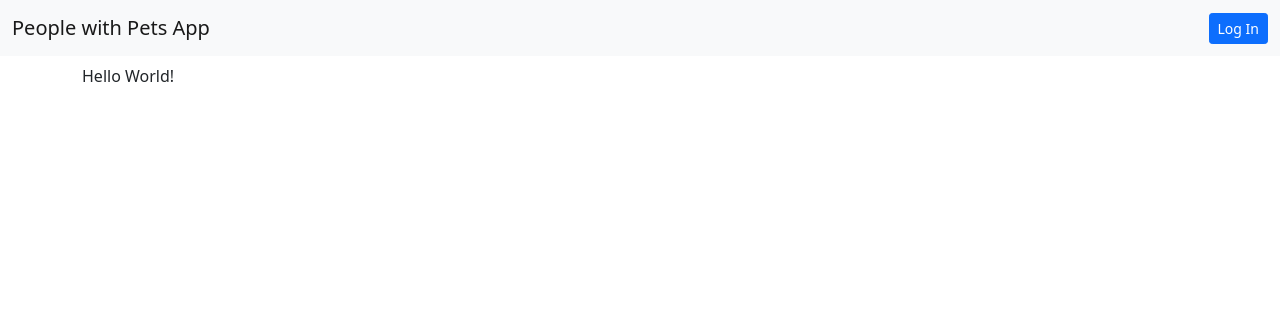
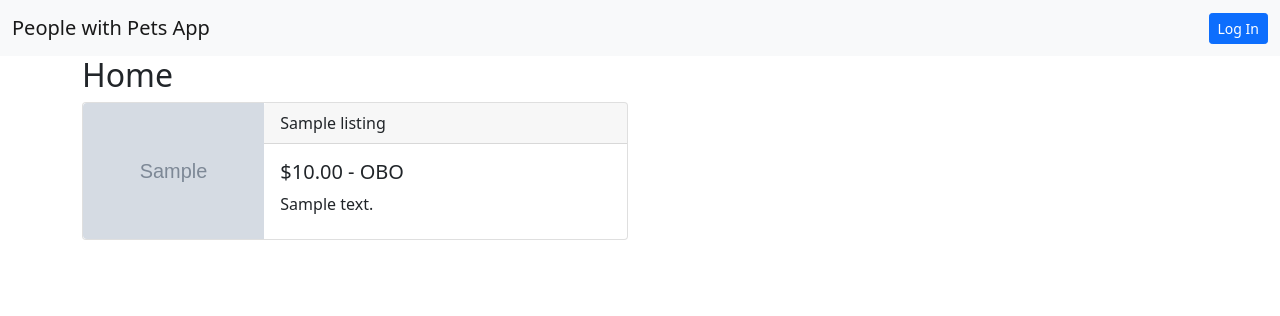
Before and after one commit to joelghill/SecondLifeSales, a Django app: page / in a window 1280 px wide. Shown: the top 316 px of the page. Run offline with Django 4.2, Linux system fonts and the light colour scheme; tables that the repository leaves empty hold one stand-in row (values such as "Sample post"); grey boxes marked "Sample" are stand-in pictures; some libraries are stand-ins or nearby versions.

Commit message:
Implemented home page with listings

```diff
--- a/SecondLifeSales/urls.py
+++ b/SecondLifeSales/urls.py
@@ -20,10 +20,11 @@ from django.conf import settings
 from django.conf.urls.static import static
 
 from common.views import HomeView
+from listings.views import ListingsHomeView
 
 urlpatterns = [
     path('admin/', admin.site.urls),
     path('listings/', include('listings.urls')),
     path('profile/', include('profiles.urls')),
-    path('', HomeView.as_view(), name='home'),
+    path('', ListingsHomeView.as_view(), name='home'),
 ] + static(settings.MEDIA_URL, document_root=settings.MEDIA_ROOT)
--- a/common/templates/base_template.html
+++ b/common/templates/base_template.html
@@ -4,6 +4,9 @@
         <link rel="stylesheet" href="{% static 'bootstrap/css/bootstrap.min.css' %}">
         <script src="{% static 'bootstrap/js/bootstrap.bundle.min.js' %}"></script>
         <title>{% block title %}{% endblock %}</title>
+
+        {% block css %}{% endblock %}
+        {% block scripts %}{% endblock %}
     </head>
     <body>
         <nav class="navbar navbar-light bg-light">
--- /dev/null
+++ b/listings/static/css/listings_home.css
@@ -0,0 +1,4 @@
+
+.listing-container {
+    margin-bottom: 2em;
+}
--- /dev/null
+++ b/listings/templates/listings/listings_home.html
@@ -0,0 +1,34 @@
+{% extends 'base_template.html' %}
+{% load static %}
+
+{% block css %}
+    <link rel="stylesheet" href="{% static 'css/listings_home.css' %}">
+{% endblock %}
+
+{% block page_title %} Home {% endblock %}
+
+{% block content %}
+<div class="row">
+    {% for listing in listings %}
+        <div class="listing-container col-6">
+            <div class="card">
+                <div class="row g-0">
+                    <div class="col-md-4">
+                        <img src="{{ listing.image.url }}" class="img-fluid rounded-start" alt="Image of {{ listing.title }}">
+                    </div>
+                    <div class="col-md-8">
+                        <div class="card-header">
+                            {{ listing.title }}
+                        </div>
+
+                        <div class="card-body">
+                            <h5 class="card-title">${{ listing.price | floatformat:"2g" }} {% if listing.price_fixed == False %} - OBO{% endif %}</h5>
+                            <p class="card-text">{{ listing.description }}</p>
+                        </div>
+                    </div>
+                </div>
+            </div>
+        </div>
+    {% endfor %}
+</div>
+{% endblock %}
--- a/listings/views.py
+++ b/listings/views.py
@@ -1,4 +1,4 @@
-from django.views.generic import ListView, DetailView
+from django.views.generic import ListView, DetailView, TemplateView
 from listings.models import Listing
 
 
@@ -18,3 +18,17 @@ class ListingDetailView(DetailView):
     def get_context_data(self, **kwargs):
         context = super().get_context_data(**kwargs)
         return context
+
+
+class ListingsHomeView(TemplateView):
+
+    template_name = "listings/listings_home.html"
+
+    def get_context_data(self, **kwargs):
+        context = super().get_context_data(**kwargs)
+        context["listings"] = self.get_listings()
+
+        return context
+
+    def get_listings(self):
+        return Listing.objects.filter(published=True)
```
